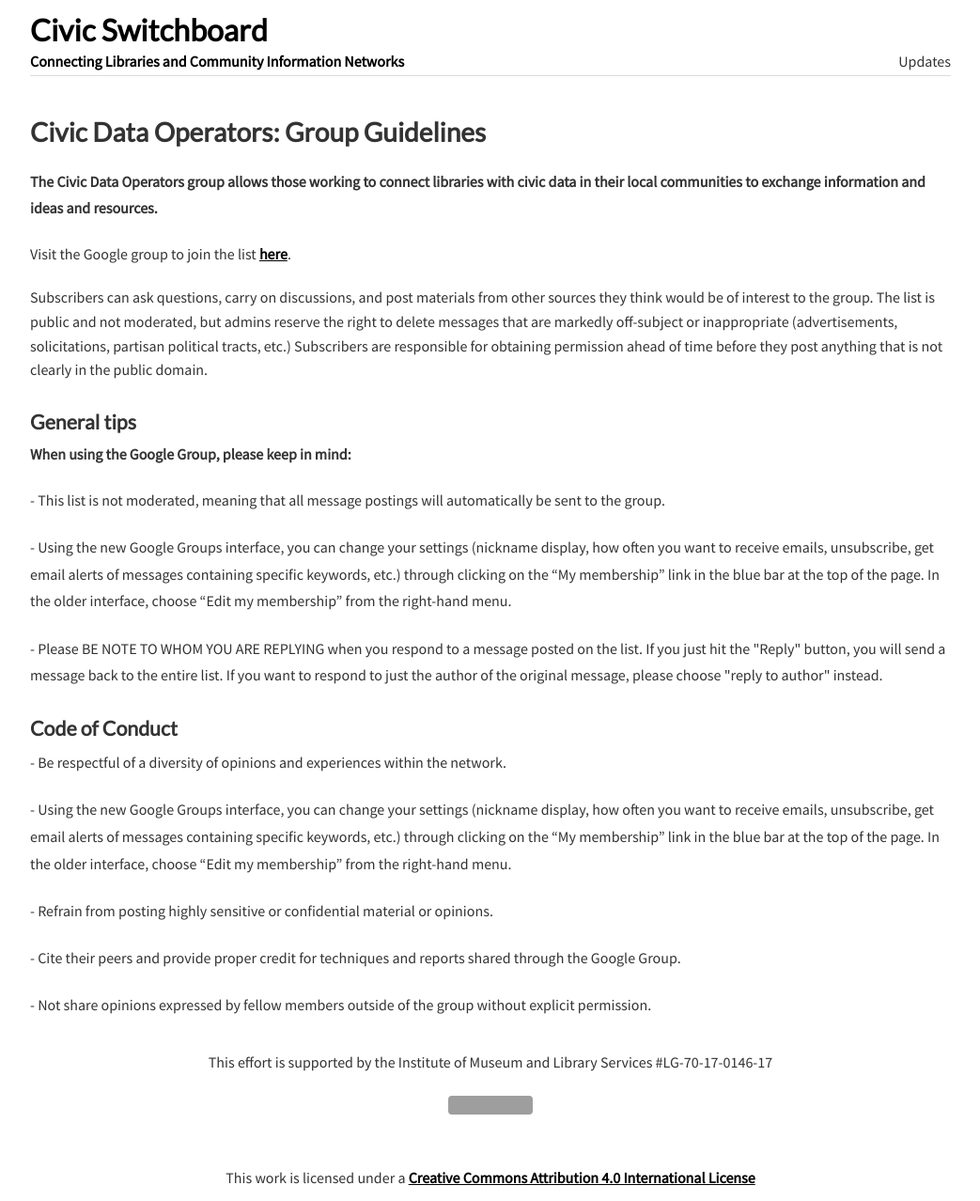
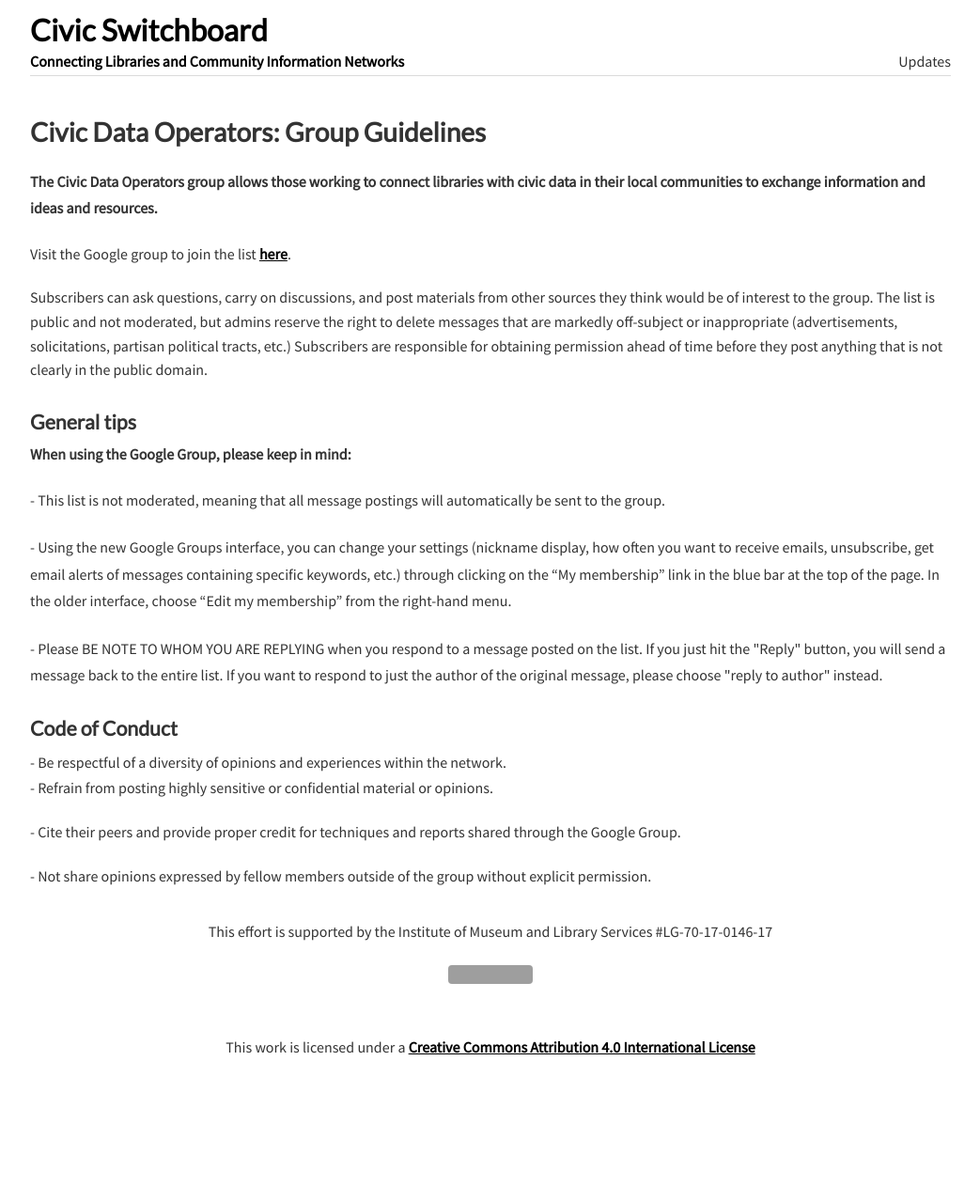
Before and after one commit to civic-switchboard/civic-switchboard.github.io.first, a Jekyll site: the page built from group.html, in a window 1280 px wide. Shown: the whole page at 94% size, without its empty margins (118-1161 px from the left). Built offline with Jekyll 4.4.1, drawn with Linux system fonts in a browser that asks for light colours; nearby versions of some CDN libraries; after the commit the page ends 1140 px from its top, so only the background shows below that; grey boxes are pictures that could not be loaded.

Commit message:
Update group.html

```diff
--- a/group.html
+++ b/group.html
@@ -38,16 +38,11 @@ layout: static
         <h4>Code of Conduct </h4>
         - Be respectful of a diversity of opinions and experiences within the network.
        <p>
+       - Refrain from posting highly sensitive or confidential material or opinions.
        </p>
-       - Using the new Google Groups interface, you can change your settings (nickname display, how often you want to receive emails, unsubscribe, get email alerts of messages containing specific keywords, etc.) through clicking on the “My membership” link in the blue bar at the top of the page.  In the older interface, choose “Edit my membership” from the right-hand menu.
        <p>
-       </p>
-       - Refrain from posting highly sensitive or confidential material or opinions.
+       - Cite their peers and provide proper credit for techniques and reports shared through the Google Group.
+        </p>
        <p>
-       </p>
-       - Cite their peers and provide proper credit for techniques and reports shared through the Google Group.
-        <p>
-       </p>
        - Not share opinions expressed by fellow members outside of the group without explicit permission.
-     <p>
      </p>
```
